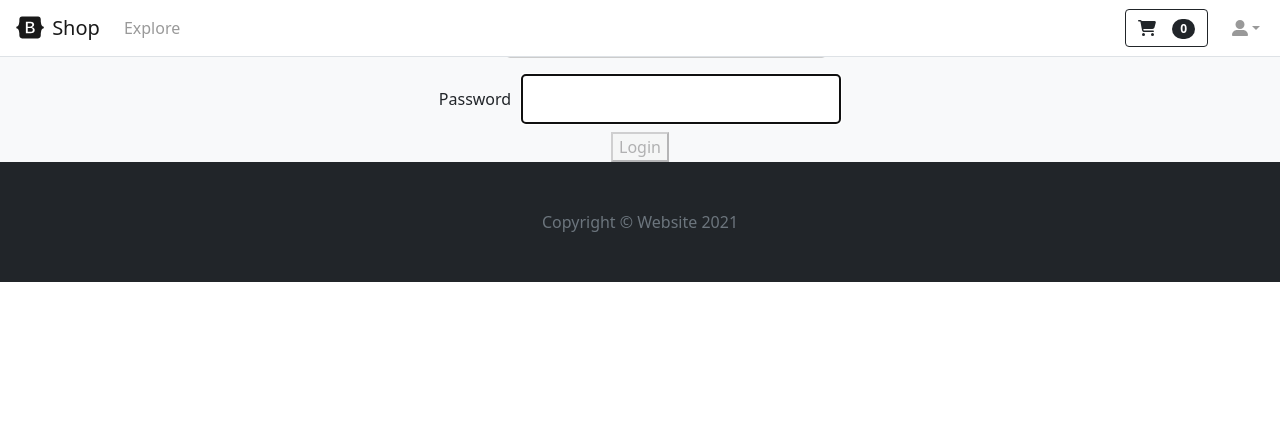
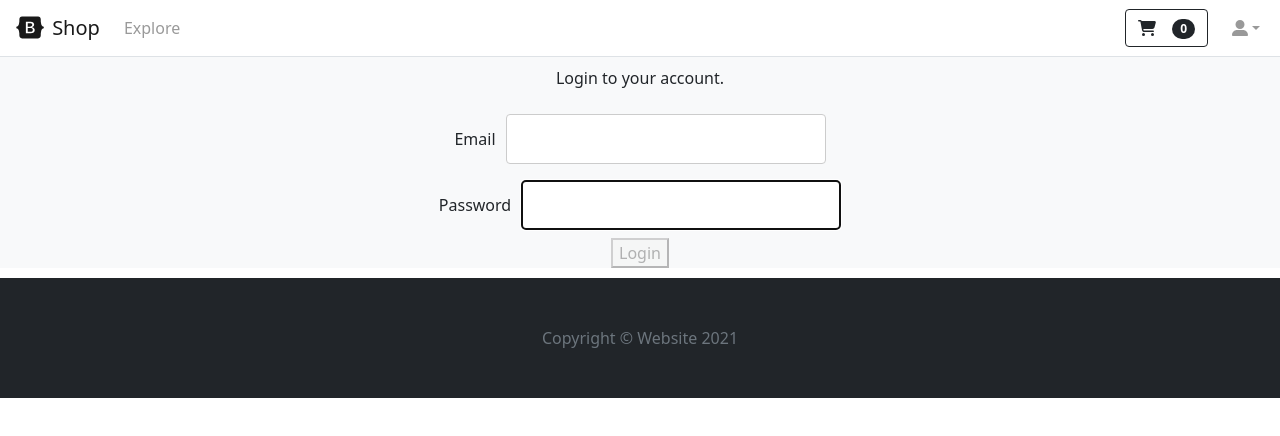
Before and after one commit to raulescobar-g/csce310_store, a React (Create React App) app in the folder frontend/: page /login in a window 1280 px wide. Shown: the top 436 px of the page. Built offline with nearby package versions, Linux system fonts and the light colour scheme.

Commit message:
login frontend done

```diff
--- a/frontend/src/views/Login.js
+++ b/frontend/src/views/Login.js
@@ -12,11 +12,14 @@ export function Login() {
         event.preventDefault();
         alert("Trying");
         fetch("http://localhost:5000/users/trylogin", {
-            method: 'GET',
+            method: 'POST',
             mode: "no-cors",
             cache: "no-cache",
             credentials: "same-origin",
             headers: {"Content-Type": "application/json"}
+        })
+        .then((data) => {
+
         })
         .catch(res=>{
             console.log("Exception : ",res);
@@ -24,13 +27,14 @@ export function Login() {
     }
 
     return (
-        <div className="login">
+        <div className="login" style={{marginTop:'56px', marginBottom:'10px'}}>
+            <p style={{paddingTop:'10px'}}>Login to your account.</p>
             <form onSubmit={handleSubmit}>
                 <label for="email" class="login-label">Email</label>
-                <input type="email" class="login-text" autoFocus value={email} onChange={(e) => setEmail(e.target.value)}></input><br></br>
+                <input name="username" type="email" class="login-text" autoFocus value={email} onChange={(e) => setEmail(e.target.value)}></input><br></br>
 
                 <label for="password" class="login-label">Password</label>
-                <input type="password" class="login-text" autoFocus value={password} onChange={(e) => setPassword(e.target.value)}></input><br></br>
+                <input name="password" type="password" class="login-text" autoFocus value={password} onChange={(e) => setPassword(e.target.value)}></input><br></br>
 
                 <button block size="lg" type="submit" disabled={!validateForm()}>
                 Login
```
